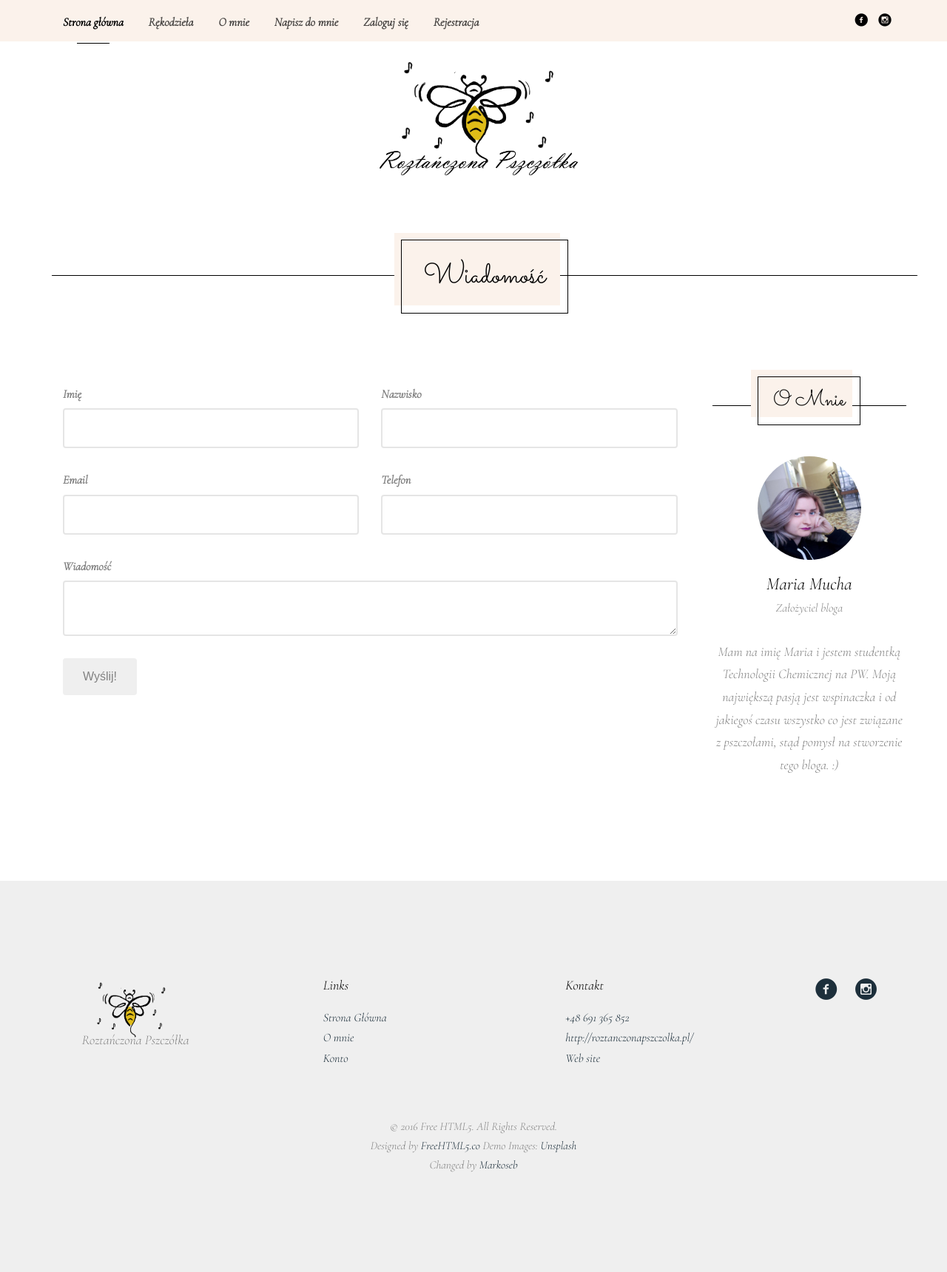
After one commit to markoseb/BeeBloge, a Flask app: template beebloge/templates/contact.html in a window 1280 px wide. The commit adds this page. Shown: the whole page at 74% size. Run offline with Flask 2, Linux system fonts and the light colour scheme; the template is opened without the code that fills it: values that come from a table or form of the project are taken from there, others are empty; some libraries are stand-ins or nearby versions; some web fonts are replaced.

Commit message:
message form

```diff
--- a/beebloge/__init__.py
+++ b/beebloge/__init__.py
@@ -59,6 +59,7 @@ from beebloge.blogPosts.views import blog_posts
 from beebloge.error_pages.handlers import error_pages
 from beebloge.comments.views import comments
 from beebloge.products.views import products
+from beebloge.messages.views import messages
 
 
 # Register the apps
@@ -69,6 +70,7 @@ app.register_blueprint(error_pages)
 
 app.register_blueprint(comments)
 app.register_blueprint(products)
+app.register_blueprint(messages)
 
 
 @app.before_request
--- /dev/null
+++ b/beebloge/messages/forms.py
@@ -0,0 +1,13 @@
+from flask_wtf import FlaskForm
+from wtforms import StringField,SubmitField, TextAreaField
+from wtforms.validators import DataRequired, Email
+
+
+
+class MessageForm(FlaskForm):
+    email = StringField('Email',validators=[DataRequired(),Email()])
+    firstName = StringField('Imię',validators=[DataRequired()])
+    lastName = StringField('Nazwisko')
+    phone = StringField('Telefon')
+    text = TextAreaField('Wiadomość', validators=[DataRequired()])
+    submit = SubmitField('Wyślij!')
--- a/beebloge/templates/base.html
+++ b/beebloge/templates/base.html
@@ -62,6 +62,9 @@
 										<li class="active"><a href="{{ url_for('core.index') }}">Strona główna</a></li>
 										<li><a href="{{ url_for('products.products_list') }}">Rękodzieła</a></li>
 										<li><a href="{{ url_for('core.info') }}">O mnie</a></li>
+										{% if not current_user.has_role('admin') %}
+										<li><a href="{{ url_for('messages.create_message') }}">Napisz do mnie</a></li>
+										{% endif %}
 										{% if current_user.is_authenticated %}
 										<li><a href="{{ url_for('users.logout') }}">Wyloguj się</a></li>
 										<li><a href="{{ url_for('users.account') }}">Konto</a></li>
--- /dev/null
+++ b/beebloge/templates/contact.html
@@ -0,0 +1,70 @@
+{% extends "base.html" %}
+	{%import "bootstrap/wtf.html" as wtf%}
+	{% block content %}
+
+
+	<div id="fh5co-content" class="fh5co-no-pd-top">
+		<div class="container">
+
+			<div class="row animate-box">
+				<div class="col-md-12 col-md-offset-0 text-center fh5co-heading">
+					<h2><span>Wiadomość</span></h2>
+				</div>
+			</div>
+
+			<div class="row">
+				<div class="col-md-9 col-padded-right">
+					<form action="#">
+						<div class="form-group row">
+							<div class="col-md-6 field">
+								{{wtf.form_field(form.firstName, class="form-control")}}
+							</div>
+							<div class="col-md-6 field">
+								{{wtf.form_field(form.lastName, class="form-control")}}
+							</div>
+						</div>
+						<div class="form-group row">
+							<div class="col-md-6 field">
+								{{wtf.form_field(form.email, class="form-control")}}
+							</div>
+							<div class="col-md-6 field">
+								{{wtf.form_field(form.phone, class="form-control")}}
+							</div>
+						</div>
+						<div class="form-group row">
+							<div class="col-md-12 field">
+								{{wtf.form_field(form.text, class="form-control")}}
+							</div>
+						</div>
+						<div class="form-group row">
+							<div class="col-md-12 field">
+								{{form.submit(class="btn btn-outline-info",style="height:50px;width:100px")}}
+							</div>
+						</div>
+					</form>
+				</div>
+
+
+				<div class="col-md-3">
+					<div class="side animate-box">
+						<div class="col-md-12 col-md-offset-0 text-center fh5co-heading fh5co-heading-sidebar">
+							<h2><span>O Mnie</span></h2>
+						</div>
+						<div class="fh5co-staff">
+							<img src="/static/profile_pics/Maria.jpg" alt="CEO pictrure">
+							<h3>Maria Mucha</h3>
+							<strong class="role">Założyciel bloga</strong>
+							<p>Mam na imię Maria i jestem studentką Technologii
+								Chemicznej na PW. Moją największą pasją jest wspinaczka i od jakiegoś czasu wszystko co
+								jest związane z pszczołami, stąd pomysł na stworzenie tego bloga. :)</p>
+						</div>
+					</div>
+				</div>
+
+
+			</div>
+		</div>
+	</div>
+
+
+	{% endblock content %}
```
Also changed, not shown: beebloge/messages/views.py (added, +16 -0 lines), beebloge/templates/index.html (+12 -1 lines), beebloge/messages/__init__.py (added).
